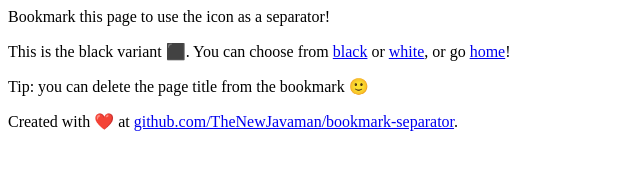
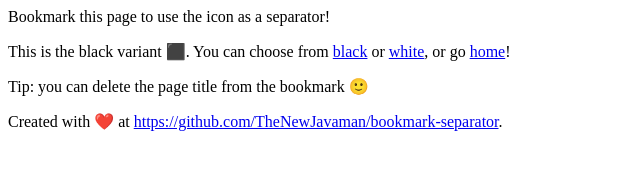
Before and after one commit to TheNewJavaman/bookmark-separator, a plain HTML site: page black/index.html in a window 1280 px wide. Shown: the full height of the page, 0-640 px from the left. Drawn offline with Linux system fonts and the light colour scheme.

Commit message:
Add https:// to GitHub links

```diff
--- a/black/index.html
+++ b/black/index.html
@@ -17,7 +17,7 @@
     <p>Bookmark this page to use the icon as a separator!</p>
     <p>This is the black variant ⬛. You can choose from <a href="index.html">black</a> or <a href="../white/index.html">white</a>, or go <a href="../index.html">home</a>!</p>
     <p>Tip: you can delete the page title from the bookmark 🙂</p>
-    <p>Created with ❤️ at <a href="https://github.com/TheNewJavaman/bookmark-separator">github.com/TheNewJavaman/bookmark-separator</a>.</p>
+    <p>Created with ❤️ at <a href="https://github.com/TheNewJavaman/bookmark-separator">https://github.com/TheNewJavaman/bookmark-separator</a>.</p>
 </body>
 
 </html>
```
Also changed, not shown: index.html (+1 -1 lines), white/index.html (+1 -1 lines).
